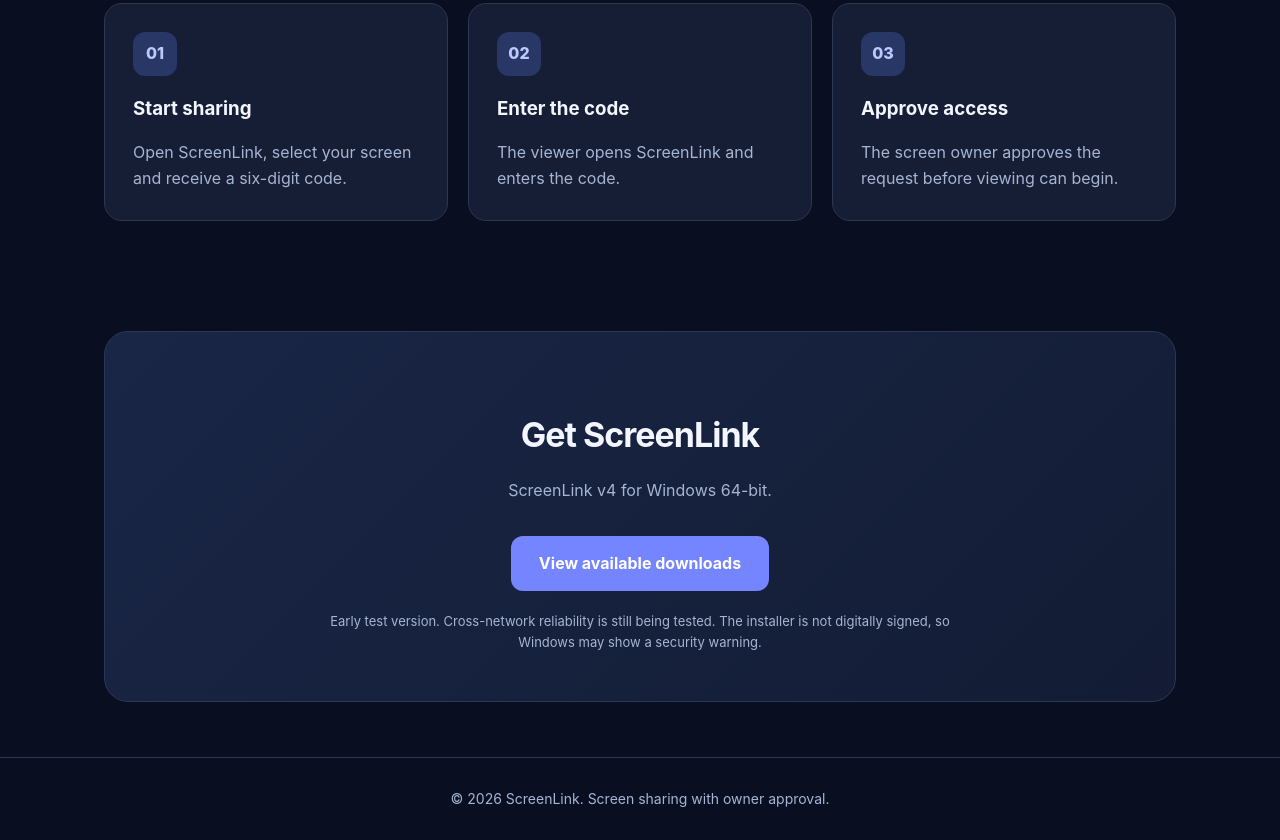
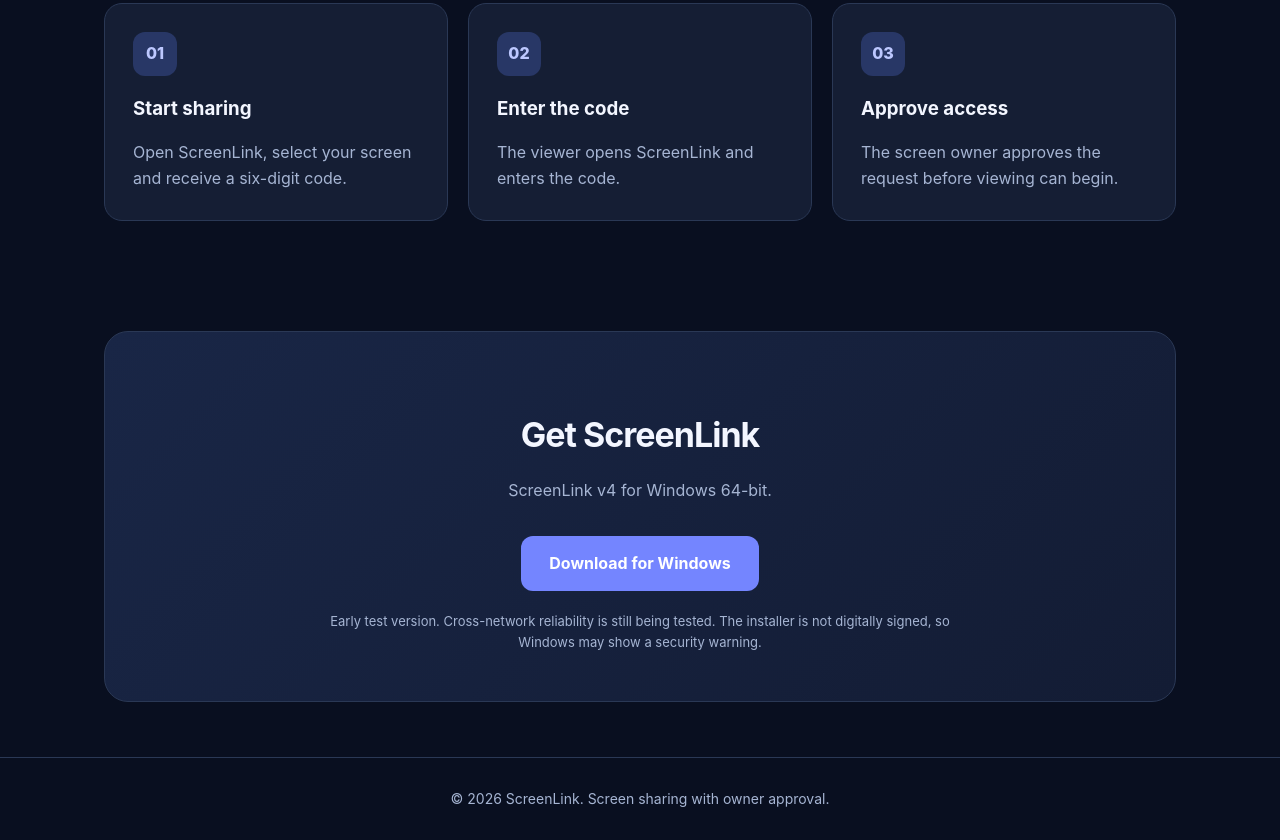
Before and after one commit to 202208am/screenlink-website, a plain HTML site: page index.html in a window 1280 px wide. Shown: the part 894-1734 px from the top of the page. Drawn offline with Linux system fonts and the light colour scheme.

Commit message:
Update index.html

```diff
--- a/index.html
+++ b/index.html
@@ -223,10 +223,10 @@
             ScreenLink v4 for Windows 64-bit.
           </p>
           <a class="button" id="downloadButton"
-             href="https://github.com/202208am/screenlink-website/releases"
-             data-en="View available downloads"
-             data-ru="Посмотреть доступные загрузки">
-            View available downloads
+             href="https://github.com/202208am/screenlink-website/releases/download/v4.0.0/ScreenLink.Setup.4.0.0.exe"
+             data-en="Download for Windows"
+             data-ru="Скачать для Windows">
+               Download for Windows
           </a>
           <p class="warning"
              data-en="Early test version. Cross-network reliability is still being tested. The installer is not digitally signed, so Windows may show a security warning."
```
